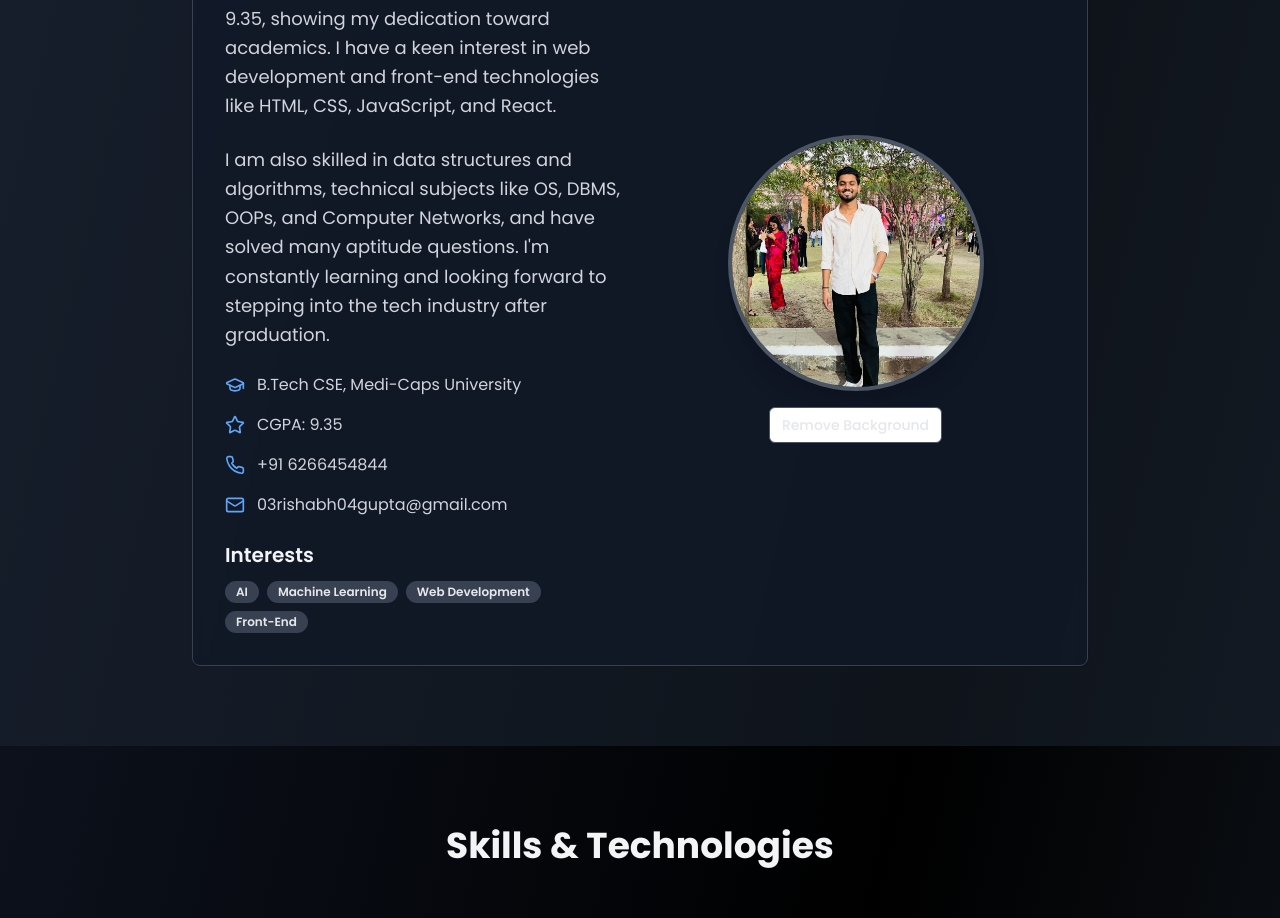
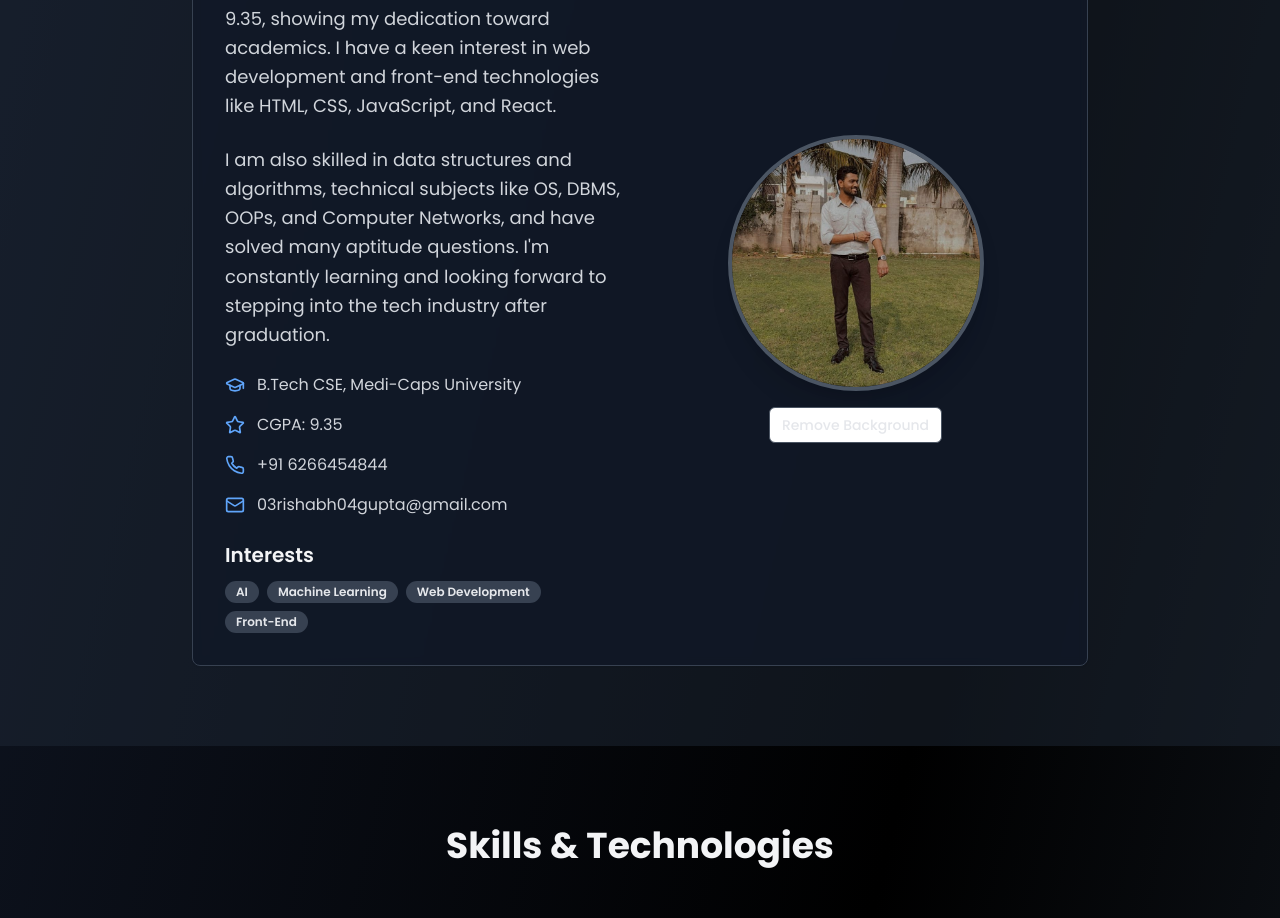
Before and after one commit to RishabhGupta0311/Rishabh-Portfolio, a React (Vite) app: page / in a window 1280 px wide. Shown: the part 840-1758 px from the top of the page. Built offline with nearby package versions, Linux system fonts and the light colour scheme.

Commit message:
Replace profile image
Replaced the existing profile image with the new one.

```diff
--- a/src/pages/Index.tsx
+++ b/src/pages/Index.tsx
@@ -225,7 +225,7 @@ const Index = () => {
                     </div>
                   </div>
                   <ProfileImage
-                    src="/lovable-uploads/7211103c-4442-45be-aba2-dd813d0c1423.png"
+                    src="/lovable-uploads/863223ea-2b1b-485d-959e-ab49dc97ae87.png"
                     alt="Rishabh Gupta"
                     className="w-64 h-64 rounded-full mx-auto border-4 border-gray-600 shadow-xl object-cover"
                   />
```
Also changed, not shown: public/lovable-uploads/863223ea-2b1b-485d-959e-ab49dc97ae87.png (added).
